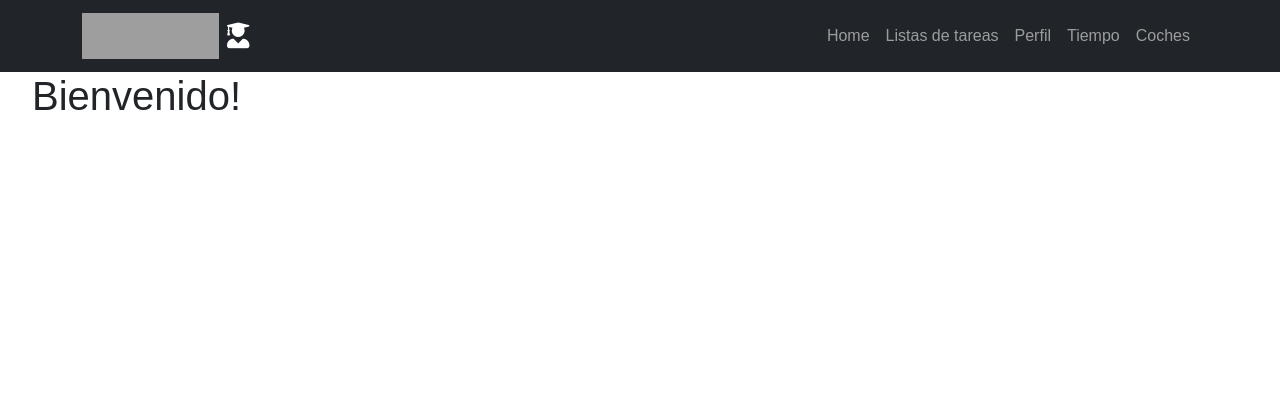
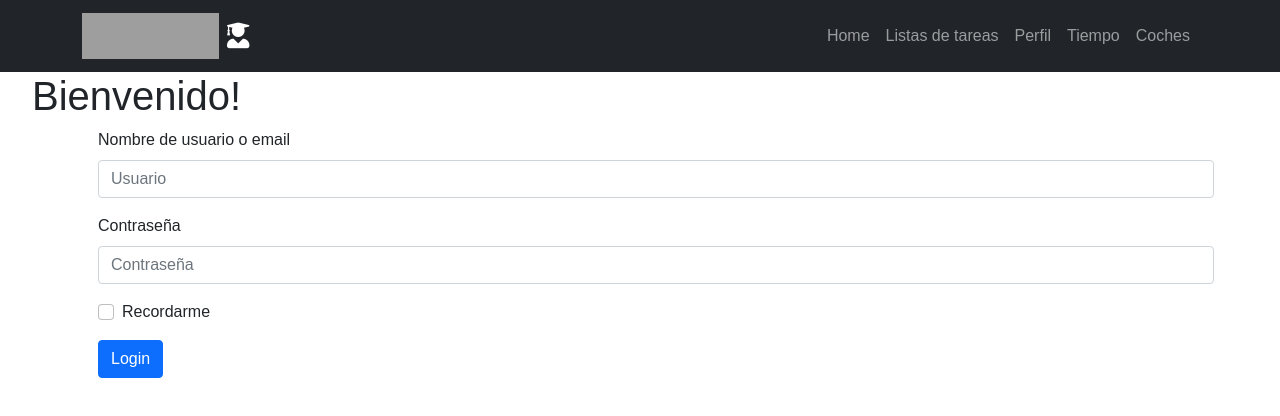
Before and after one commit to curso2022-03/React-primeros-pasos, a React (Create React App) app: page / in a window 1280 px wide. Shown: the top 416 px of the page. Built offline with nearby package versions, Linux system fonts and the light colour scheme; grey boxes are pictures that could not be loaded.

Commit message:
Añadido login al home

```diff
--- a/src/components/Home.jsx
+++ b/src/components/Home.jsx
@@ -1,9 +1,74 @@
 import React from 'react';
+import { Container, Form, Button } from 'react-bootstrap';
 
-export function Home() {
-  return (
-    <div className="main-site">
-      <h1> Bienvenido!</h1>
-    </div>
-  );
+class Home extends React.Component {
+  constructor(props) {
+    super(props);
+    this.state = {
+      user: '',
+      password: '',
+    };
+    this.login = this.login.bind(this);
+    this.usuarioIntroducido = React.createRef();
+    this.contraseñaIntroducida = React.createRef();
+  }
+
+  login() {
+    this.setState({
+      user: this.usuarioIntroducido.current.value,
+      password: this.contraseñaIntroducida.current.value,
+    });
+  }
+
+  render() {
+    if (
+      this.state !== null &&
+      this.state.user !== null &&
+      this.state.user !== ''
+    ) {
+      return (
+        <div className="main-site">
+          <h1> Bienvenido! {this.state.user}</h1>
+        </div>
+      );
+    } else {
+      return (
+        <div className="main-site">
+          <h1> Bienvenido!</h1>
+          <Container>
+            <Form>
+              <Form.Group className="mb-3" controlId="formBasicEmail">
+                <Form.Label>Nombre de usuario o email</Form.Label>
+                <Form.Control
+                  type="email"
+                  placeholder="Usuario"
+                  ref={this.usuarioIntroducido}
+                />
+              </Form.Group>
+
+              <Form.Group className="mb-3" controlId="formBasicPassword">
+                <Form.Label>Contraseña</Form.Label>
+                <Form.Control
+                  type="password"
+                  placeholder="Contraseña"
+                  ref={this.contraseñaIntroducida}
+                />
+              </Form.Group>
+              <Form.Group className="mb-3" controlId="formBasicCheckbox">
+                <Form.Check type="checkbox" label="Recordarme" />
+              </Form.Group>
+              <Button
+                variant="primary"
+                type="button"
+                onClick={this.login.bind(this)}
+              >
+                Login
+              </Button>
+            </Form>
+          </Container>
+        </div>
+      );
+    }
+  }
 }
+export default Home;
--- a/src/data/MenuItems.js
+++ b/src/data/MenuItems.js
@@ -1,5 +1,5 @@
 import { PaginaListas } from '../components/paginaListas';
-import { Home } from '../components/Home';
+import Home from '../components/Home';
 import { Perfil } from '../components/Perfil';
 import { PaginaTiempo } from '../components/PaginaTiempo';
 import Coches from '../components/Coches';
```
